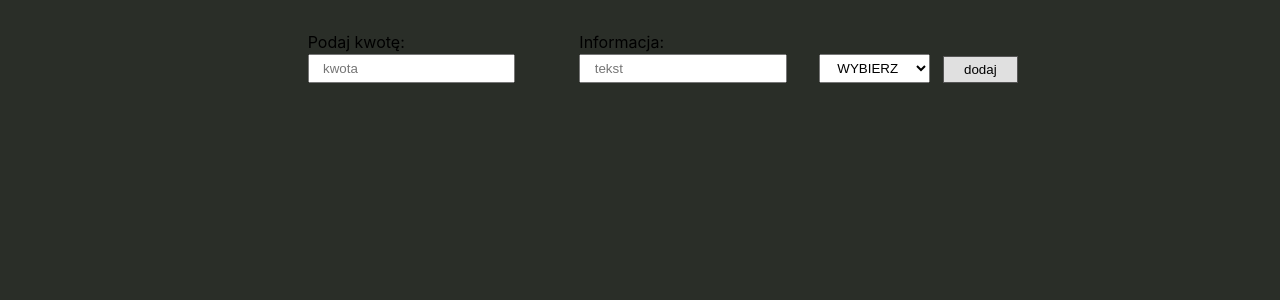
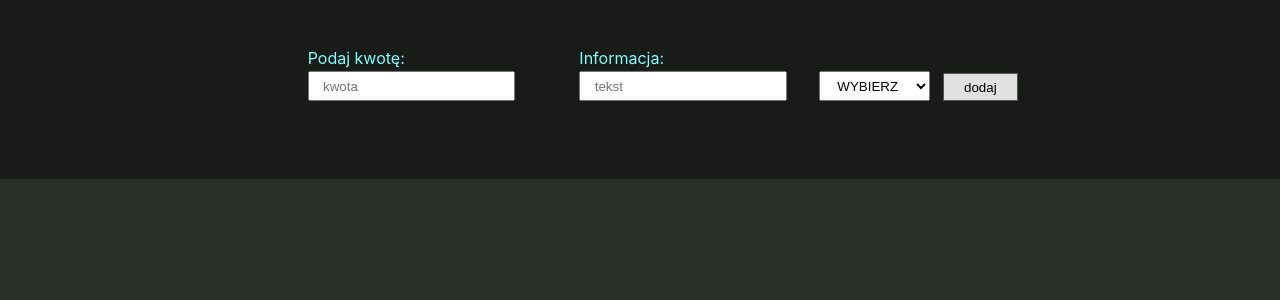
Before and after one commit to Scorpion19702022/MentorReact_004, a React (Create React App) app: page / in a window 1280 px wide. Shown: the top 300 px of the page. Built offline with nearby package versions, Linux system fonts and the light colour scheme.

Commit message:
styles css

```diff
--- a/src/App.css
+++ b/src/App.css
@@ -15,7 +15,6 @@
 .App {
 	width: 100vw;
 	height: 100vh;
-	padding: 2em;
 	display: flex;
 	flex-direction: column;
 	align-items: center;
@@ -23,8 +22,12 @@
 }
 
 .wrapper {
+	width: 100%;
+	padding: 3em 0em;
 	display: flex;
 	flex-direction: column;
+	align-items: center;
+	background-color: #191b18;
 }
 
 .box-input {
@@ -41,7 +44,8 @@
 }
 
 label {
-	margin-bottom: 0.1em;
+	color: #7fffff;
+	margin-bottom: 0.2em;
 }
 
 input {
@@ -119,3 +123,15 @@ span {
 	font-size: 1.4em;
 	display: flex;
 }
+
+.box-error {
+	display: flex;
+	justify-content: center;
+	width: 100vw;
+	height: 30px;
+	display: flex;
+}
+
+.error {
+	color: red;
+}
--- a/src/Components/Inputs.js
+++ b/src/Components/Inputs.js
@@ -108,12 +108,12 @@ const Inputs = props => {
 				<div className='input'>
 					<label htmlFor=''>Podaj kwotę:</label>
 					<input type='text' placeholder='kwota' value={inputValue.amount} onChange={handleChangeValueAmount} />
-					<p className='error'>{textError.errorAmount ? textError.errorAmount : ''}</p>
+					<p className={!textError.errorAll ? 'error' : null}>{textError.errorAmount ? textError.errorAmount : ''}</p>
 				</div>
 				<div className='input'>
 					<label htmlFor=''>Informacja:</label>
 					<input type='text' placeholder='tekst' value={inputValue.title} onChange={handleChangeValueTitle} />
-					<p className='error'>{textError.errorOption ? textError.errorOption : ''}</p>
+					<p className={!textError.errorAll ? 'error' : null}>{textError.errorOption ? textError.errorOption : ''}</p>
 				</div>
 				<div className='input-select'>
 					<select value={select} name='' id='' onChange={handleChangeSelect}>
@@ -128,7 +128,9 @@ const Inputs = props => {
 					</button>
 				</div>
 			</div>
-			<p className='error'>{textError.errorAll ? textError.errorAll : ''}</p>
+			<div className='box-error'>
+				<p className={textError.errorAll ? 'error' : null}>{textError.errorAll ? textError.errorAll : ''}</p>
+			</div>
 		</div>
 	)
 }
```
